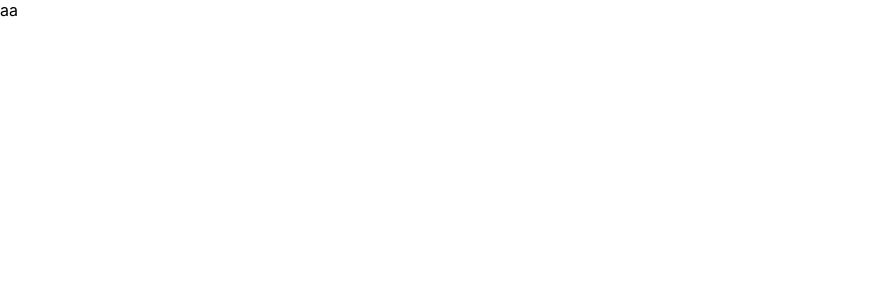
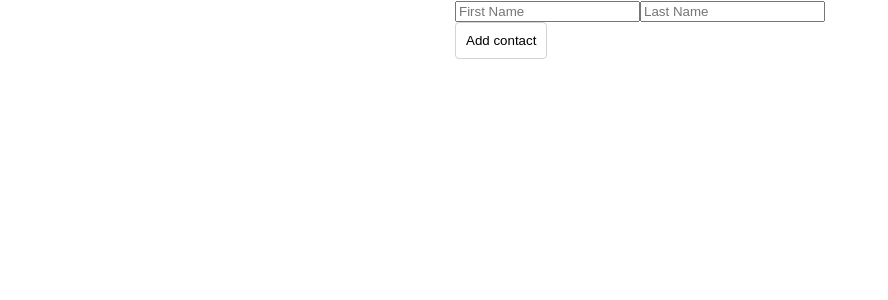
Before and after one commit to lukassketrys98/REACT, a React (Create React App) app: page / in a window 1280 px wide. Shown: the top 300 px of the page, without its empty margins (0-888 px from the left). Built offline with nearby package versions, Linux system fonts and the light colour scheme.

Commit message:
hooks exercise done

```diff
--- a/src/App.js
+++ b/src/App.js
@@ -1,11 +1,62 @@
-import React from "react"
+import React , {useState}from "react"
 
 
+
+// function App(){
+//     const [count, setCount] = useState(0)
+//     const [answer, setAnswer] = useState('yes')
+
+//     const increment = () => {
+//         setCount(prevCount => prevCount +1)
+//     }
+//     const decrement = () => {
+//         setCount(prevCount => prevCount -1)
+//     }
+//     return (
+//         <div>
+//             <h1>{count}</h1>
+//             <button onClick = {increment}>Increment!</button>
+//             <button onClick = {decrement}>Decrement!</button>
+//         </div>
+//     )
+// }
+
 function App() {
+    const [inputData, setInputData] = useState({firstName: "", lastName: ""})
+    const [contactsData, setContactsData] = useState([])
+
+    function handleChange(event) {
+        const {name, value} = event.target
+        setInputData(prevInputData =>({ ...prevInputData, [name]: value }))
+    }
+
+    function handleSubmit(event) {
+        event.preventDefault()
+        setContactsData(prevContactsData => [...prevContactsData, inputData])
+
+    }
+  const contacts = contactsData.map(contact => <h2 key = {contact.firstName}>{contact.firstName} {contact.lastName}</h2>)
+
     return (
-        <div>
-            aa
-        </div>
+        <>
+            <form onSubmit={handleSubmit}>
+                <input
+                    placeholder="First Name"
+                    name="firstName"
+                    value={inputData.firstName}
+                    onChange={handleChange}
+                />
+                <input
+                    placeholder="Last Name"
+                    name="lastName"
+                    value={inputData.lastName}
+                    onChange={handleChange}
+                />
+                <br />
+                <button>Add contact</button>
+            </form>
+            {contacts}
+        </>
     )
 }
 
--- a/src/index.css
+++ b/src/index.css
@@ -11,3 +11,28 @@
   font-family: source-code-pro, Menlo, Monaco, Consolas, 'Courier New',
     monospace;
 }
+div {
+  display: flex;
+  flex-direction: column;
+  align-items: center;
+  justify-content: center;
+}
+
+h1 {
+  font-size: 3em;
+}
+
+button {
+  border: 1px solid lightgray;
+  background-color: transparent;
+  padding: 10px;
+  border-radius: 4px;
+}
+
+button:hover {
+  cursor: pointer;
+}
+
+button:focus {
+  outline:0;
+}
```
